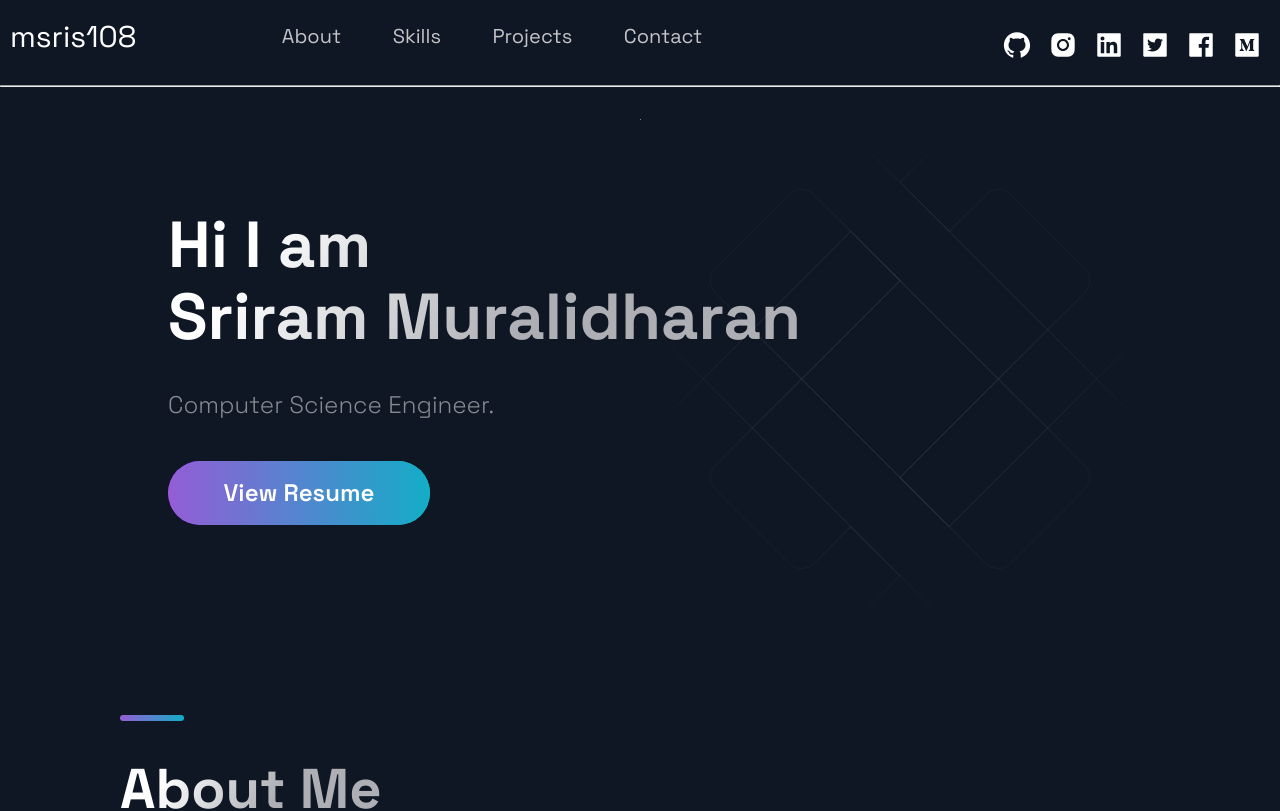
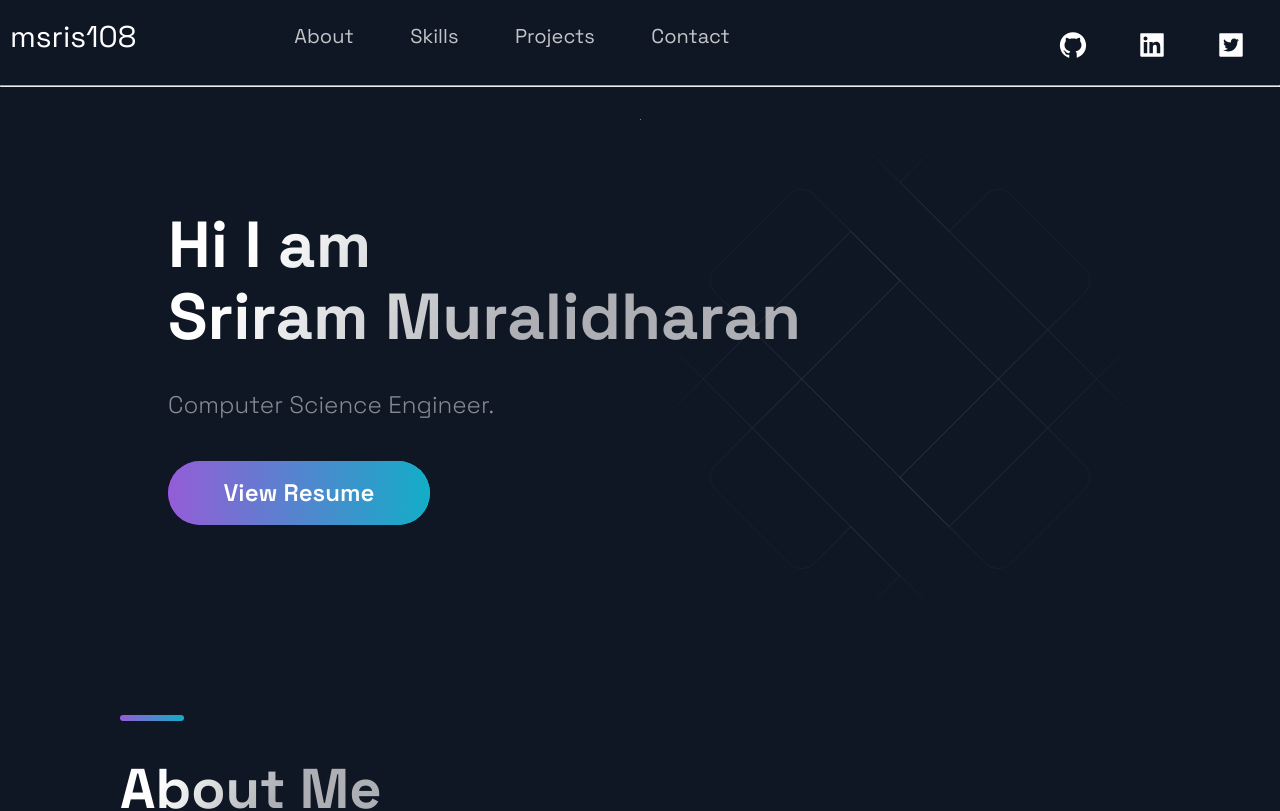
Before and after one commit to msris108/msris108.github.io, a Next.js app: page / in a window 1280 px wide. Shown: the top 811 px of the page. Built offline with nearby package versions, Linux system fonts and the light colour scheme.

Commit message:
ui changes

```diff
--- a/src/components/Acomplishments/AcomplishmentsStyles.js
+++ b/src/components/Acomplishments/AcomplishmentsStyles.js
@@ -14,11 +14,9 @@
   }
 
   @media ${props => props.theme.breakpoints.sm}{
-    display: grid;
-    grid-template-columns: repeat(2, 1fr);
     gap: 10px;
-    max-width: 500px;
-    margin: 24px auto;
+    margin: 20px 0 32px;
+    grid-template-columns: repeat(auto-fit, minmax(100px, 1fr));
   }
 `
 
--- a/src/components/Header/Header.js
+++ b/src/components/Header/Header.js
@@ -40,20 +40,11 @@
       <SocialIcons href="https://github.com/msris108">
         <AiFillGithub size="3rem"/>
       </SocialIcons>
-      <SocialIcons href="https://instagram.com/msris108">
-        <AiFillInstagram size="3rem"/>
-      </SocialIcons>
       <SocialIcons href="https://www.linkedin.com/in/msris108/">
         <AiFillLinkedin size="3rem"/>
       </SocialIcons>
       <SocialIcons href="https://twitter.com/msris108">
         <AiFillTwitterSquare size="3rem"/>
-      </SocialIcons>
-      <SocialIcons href="https://www.facebook.com/msris108/">
-        <AiFillFacebook size="3rem"/>
-      </SocialIcons>
-      <SocialIcons href="https://msris108.medium.com/">
-        <AiFillMediumSquare size="3rem"/>
       </SocialIcons>
     </Div3>
   </Container>
--- a/src/components/Hero/Hero.js
+++ b/src/components/Hero/Hero.js
@@ -14,7 +14,7 @@
       <SectionText>
         Computer Science Engineer. <br />
       </SectionText>
-      <Button onClick={() => window.location = 'images/Sriram_M_Resume.pdf'}> View Resume </Button>
+      <Button onClick={() => window.location = 'https://drive.google.com/file/d/1HxVjYC4OrSEcooLWAtJYz4Utvq93HgDM/view?usp=sharing'}> View Resume </Button>
     </LeftSection>
   </Section>
 );
--- a/src/components/Hero/HeroStyles.js
+++ b/src/components/Hero/HeroStyles.js
@@ -10,7 +10,7 @@
     margin: 0 auto;
   }
   @media ${(props) => props.theme.breakpoints.md} {
-    width: 100%;
+    width: 80%;
     display: flex;
     flex-direction: column;
 
```
